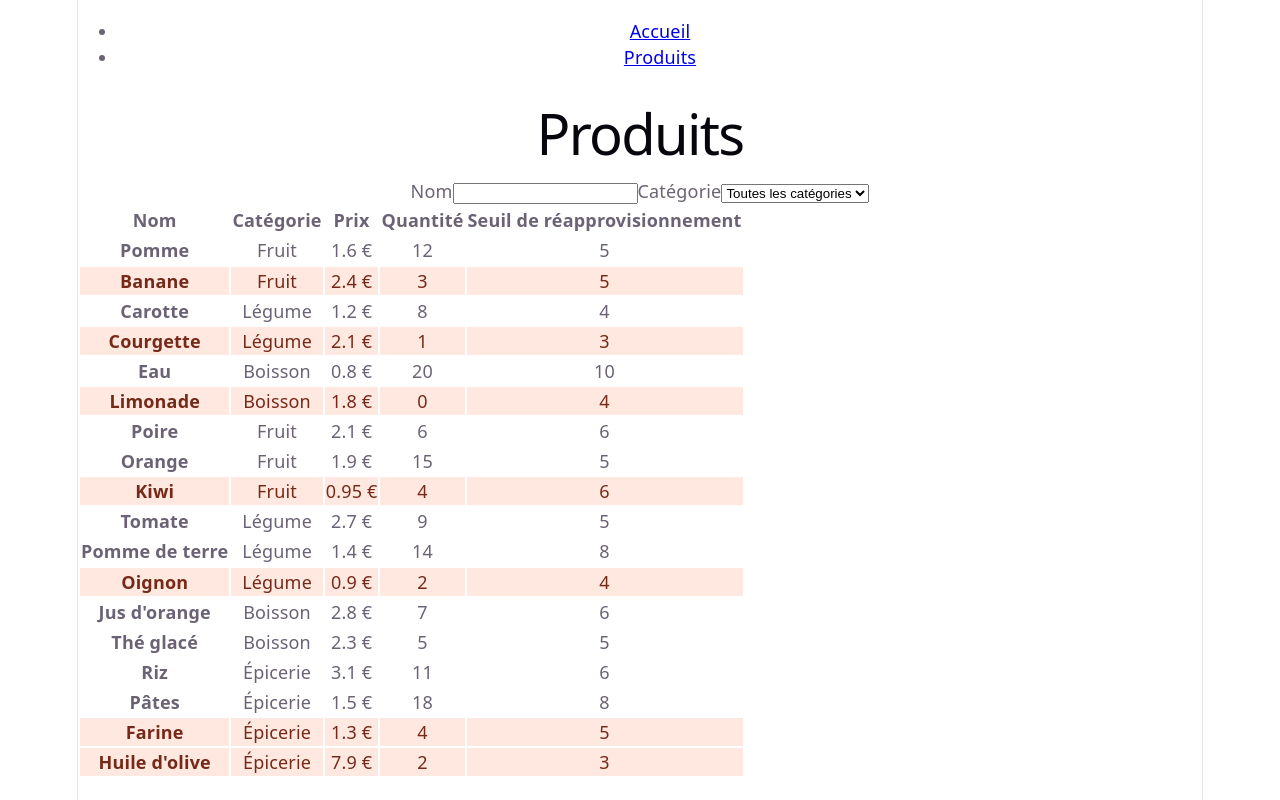
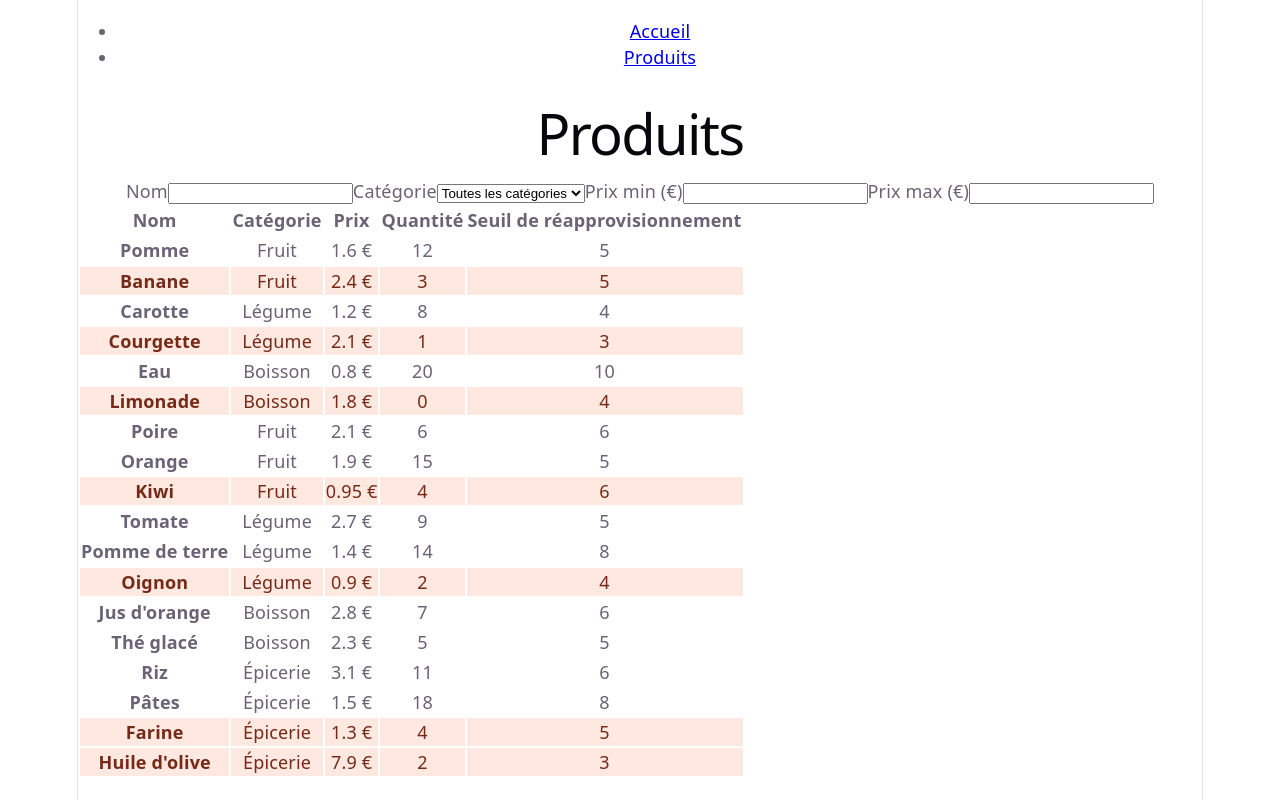
Before and after one commit to Kant-Righteous/MIAGE-M2-IPM, a React app in the folder developpement-front/demo/mini-project/app/: page /products in a window 1280 px wide. Built offline with nearby package versions, Linux system fonts and the light colour scheme; the HTML template or start-up script is replaced by a standard one.

Commit message:
feat: 添加商品价格区间筛选

```diff
--- a/developpement-front/demo/mini-project/app/src/App.jsx
+++ b/developpement-front/demo/mini-project/app/src/App.jsx
@@ -9,10 +9,13 @@ import './App.css'
 
 function App() {
   const [orders] = useState([])
-  const [selectedCategory, setSelectedCategory] = useState('')
-  const [searchName, setSearchName] = useState('')
+  const [filters, setFilters] = useState({ category: '', name: '', minPrice: '', maxPrice: '' })
   const categoryStats = getCategoryStats(products)
-  const filteredProducts = filterProducts(products, { category: selectedCategory, name: searchName })
+  const filteredProducts = filterProducts(products, filters)
+
+  const handleFilterChange = (field, value) => {
+    setFilters((current) => ({ ...current, [field]: value }))
+  }
 
   return (
     <>
@@ -30,10 +33,8 @@ function App() {
             <ProductsPage
               products={filteredProducts}
               categories={Object.keys(categoryStats)}
-              selectedCategory={selectedCategory}
-              onCategoryChange={setSelectedCategory}
-              searchName={searchName}
-              onNameChange={setSearchName}
+              filters={filters}
+              onFilterChange={handleFilterChange}
             />
           }
         />
--- a/developpement-front/demo/mini-project/app/src/components/searchbar/SearchBar.jsx
+++ b/developpement-front/demo/mini-project/app/src/components/searchbar/SearchBar.jsx
@@ -1,24 +1,42 @@
-function SearchBar({ categories, selectedCategory, onCategoryChange, searchName, onNameChange }) {
+function SearchBar({ categories, filters, onFilterChange }) {
   return (
     <div>
       <label htmlFor="name-filter">Nom</label>
       <input
         id="name-filter"
         type="search"
-        value={searchName}
-        onChange={(event) => onNameChange(event.target.value)}
+        value={filters.name}
+        onChange={(event) => onFilterChange('name', event.target.value)}
       />
       <label htmlFor="category-filter">Catégorie</label>
       <select
         id="category-filter"
-        value={selectedCategory}
-        onChange={(event) => onCategoryChange(event.target.value)}
+        value={filters.category}
+        onChange={(event) => onFilterChange('category', event.target.value)}
       >
         <option value="">Toutes les catégories</option>
         {categories.map((category) => (
           <option key={category} value={category}>{category}</option>
         ))}
       </select>
+      <label htmlFor="min-price-filter">Prix min (€)</label>
+      <input
+        id="min-price-filter"
+        type="number"
+        min="0"
+        step="any"
+        value={filters.minPrice}
+        onChange={(event) => onFilterChange('minPrice', event.target.value)}
+      />
+      <label htmlFor="max-price-filter">Prix max (€)</label>
+      <input
+        id="max-price-filter"
+        type="number"
+        min="0"
+        step="any"
+        value={filters.maxPrice}
+        onChange={(event) => onFilterChange('maxPrice', event.target.value)}
+      />
     </div>
   )
 }
--- a/developpement-front/demo/mini-project/app/src/model/filterProducts.js
+++ b/developpement-front/demo/mini-project/app/src/model/filterProducts.js
@@ -1,8 +1,12 @@
-export function filterProducts(products, { category, name = '' }) {
+export function filterProducts(products, { category, name = '', minPrice = '', maxPrice = '' }) {
   const searchName = name.trim().toLocaleLowerCase()
+  const minimumPrice = minPrice === '' ? null : Number(minPrice)
+  const maximumPrice = maxPrice === '' ? null : Number(maxPrice)
 
   return products.filter((product) =>
     (!category || product.category === category) &&
-    product.name.toLocaleLowerCase().includes(searchName)
+    product.name.toLocaleLowerCase().includes(searchName) &&
+    (minimumPrice === null || product.price >= minimumPrice) &&
+    (maximumPrice === null || product.price <= maximumPrice)
   )
 }
--- a/developpement-front/demo/mini-project/app/src/pages/ProductsPage.jsx
+++ b/developpement-front/demo/mini-project/app/src/pages/ProductsPage.jsx
@@ -1,16 +1,14 @@
 import SearchBar from '../components/searchbar/SearchBar.jsx'
 import TableProduct from '../components/product/TableProduct.jsx'
 
-function ProductsPage({ products, categories, selectedCategory, onCategoryChange, searchName, onNameChange }) {
+function ProductsPage({ products, categories, filters, onFilterChange }) {
   return (
     <main>
       <h1>Produits</h1>
       <SearchBar
         categories={categories}
-        selectedCategory={selectedCategory}
-        onCategoryChange={onCategoryChange}
-        searchName={searchName}
-        onNameChange={onNameChange}
+        filters={filters}
+        onFilterChange={onFilterChange}
       />
       <TableProduct products={products} />
     </main>
```
